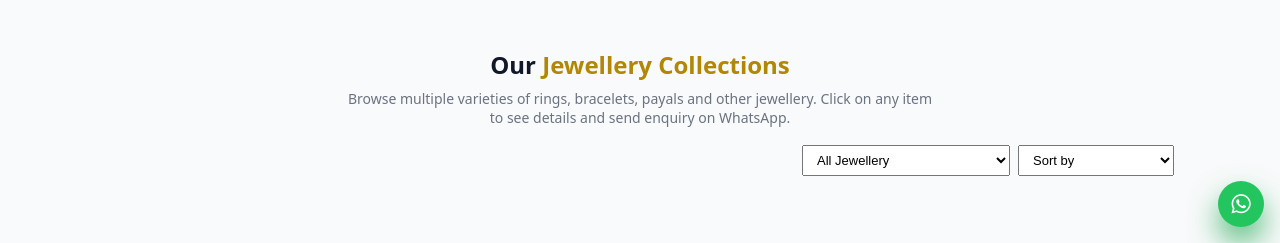
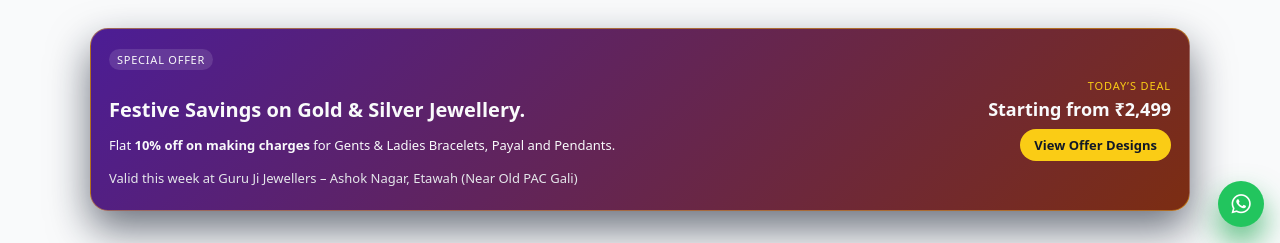
Before and after one commit to nitishyadavguruji/guruji-jewellers-site, a plain HTML site: page index.html in a window 1280 px wide. Shown: the part 557-800 px from the top of the page. Drawn offline with Linux system fonts and the light colour scheme; no server answers.

Commit message:
Add files via upload

```diff
--- a/index.html
+++ b/index.html
@@ -66,6 +66,25 @@
       </a>
     </div>
   </section>
+<!-- SPECIAL OFFER BANNER -->
+<section class="offer-banner">
+  <div class="offer-left">
+    <div class="offer-label">Special Offer</div>
+    <h3>Festive Savings on Gold &amp; Silver Jewellery.</h3>
+    <p>
+      Flat <strong>10% off on making charges</strong> for Gents &amp; Ladies Bracelets, Payal
+      and Pendants.
+    </p>
+    <p class="offer-valid">
+      Valid this week at Guru Ji Jewellers – Ashok Nagar, Etawah (Near Old PAC Gali)
+    </p>
+  </div>
+  <div class="offer-right">
+    <div class="offer-tag">Today’s Deal</div>
+    <div class="offer-highlight">Starting from ₹2,499</div>
+    <a href="#products" class="offer-btn">View Offer Designs</a>
+  </div>
+</section>
 
   <!-- MAIN CONTENT -->
   <main class="content">
--- a/styles.css
+++ b/styles.css
@@ -460,3 +460,92 @@ body {
   color: #d1d5db;
   font-weight: 500;
 }
+/* ===== SPECIAL OFFER BANNER ===== */
+.offer-banner {
+  max-width: 1100px;
+  margin: 30px auto 10px;
+  padding: 18px 18px;
+  border-radius: 18px;
+  background: linear-gradient(135deg, #4c1d95, #7c2d12);
+  color: #f9fafb;
+  display: grid;
+  grid-template-columns: 2fr 1fr;
+  gap: 14px;
+  box-shadow: 0 18px 40px rgba(15, 23, 42, 0.6);
+  border: 1px solid rgba(249, 191, 36, 0.45); /* gold border */
+}
+
+.offer-left h3 {
+  font-size: 20px;
+  font-weight: 700;
+  margin-bottom: 6px;
+}
+
+.offer-left p {
+  font-size: 13px;
+  line-height: 1.5;
+  margin-bottom: 4px;
+}
+
+.offer-label {
+  display: inline-block;
+  font-size: 11px;
+  text-transform: uppercase;
+  letter-spacing: 0.07em;
+  padding: 3px 8px;
+  border-radius: 999px;
+  background: rgba(249, 250, 251, 0.12);
+  margin-bottom: 6px;
+}
+
+.offer-valid {
+  font-size: 12px;
+  color: #e5e7eb;
+}
+
+.offer-right {
+  display: flex;
+  flex-direction: column;
+  align-items: flex-end;
+  justify-content: center;
+  text-align: right;
+}
+
+.offer-tag {
+  font-size: 11px;
+  text-transform: uppercase;
+  letter-spacing: 0.08em;
+  color: #facc15;
+}
+
+.offer-highlight {
+  font-size: 18px;
+  font-weight: 700;
+  margin: 4px 0 8px;
+}
+
+.offer-btn {
+  display: inline-block;
+  padding: 7px 14px;
+  border-radius: 999px;
+  background: #facc15;
+  color: #111827;
+  font-size: 13px;
+  font-weight: 600;
+  text-decoration: none;
+}
+
+.offer-btn:hover {
+  background: #fbbf24;
+}
+
+@media (max-width: 700px) {
+  .offer-banner {
+    grid-template-columns: 1fr;
+    text-align: left;
+  }
+  .offer-right {
+    align-items: flex-start;
+    text-align: left;
+  }
+}
```
